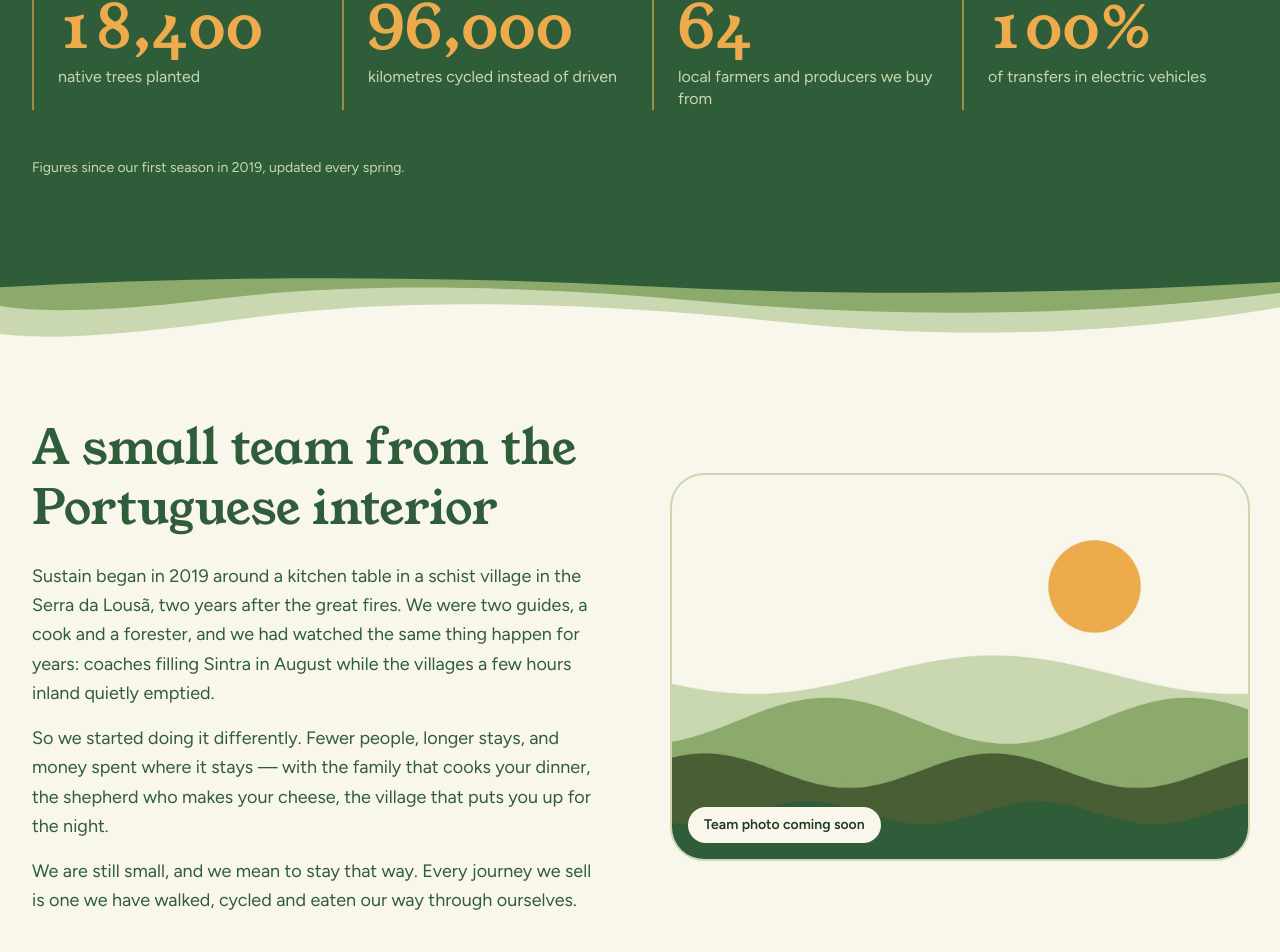
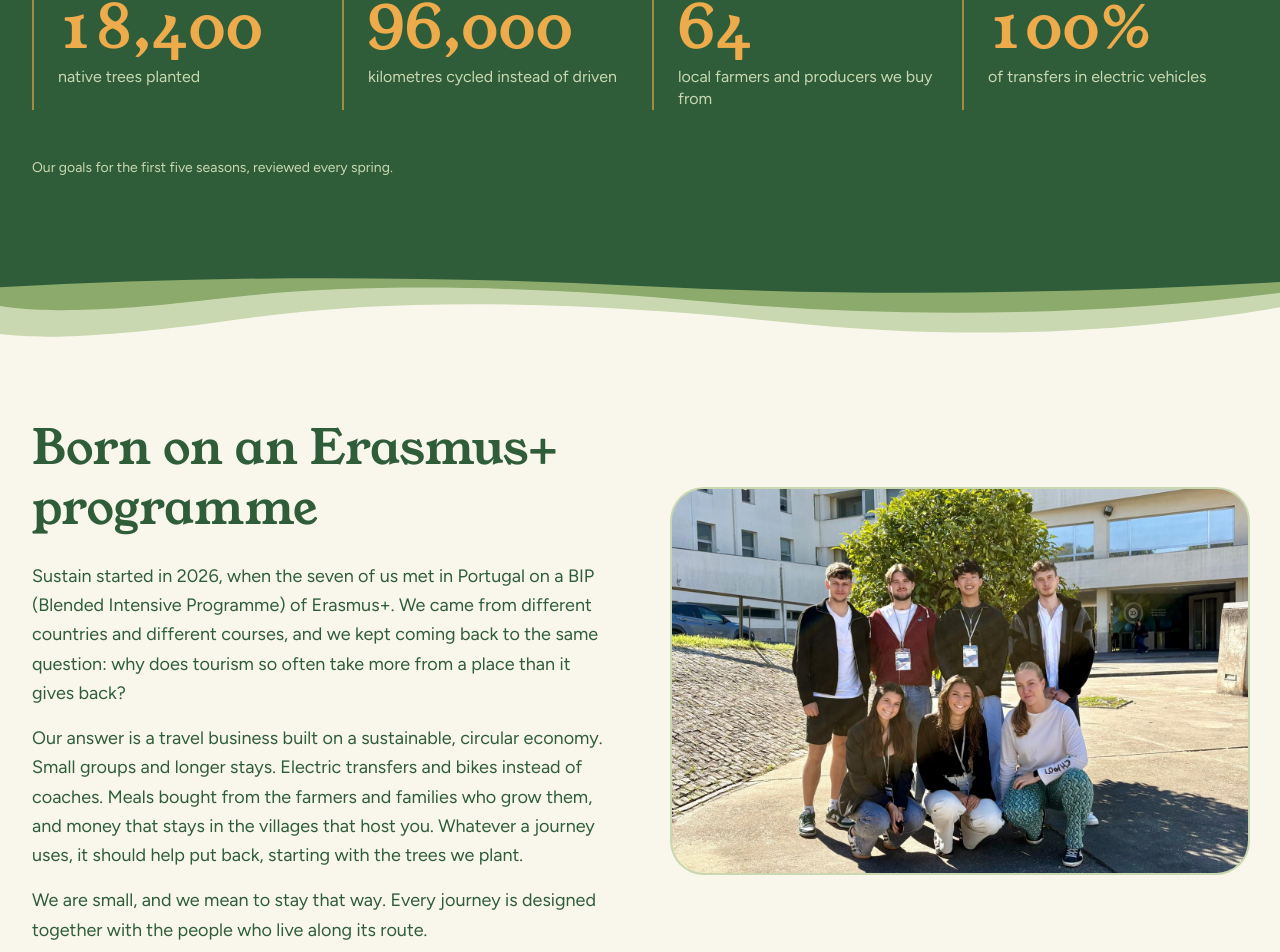
Before and after one commit to SustainTravel/sustaintravel.github.io, a Next.js app: page /en/ in a window 1280 px wide. Shown: the part 3970-4922 px from the top of the page. Built offline with nearby package versions, Linux system fonts and the light colour scheme.

Commit message:
feat: add team photo and Erasmus+ BIP founding story

```diff
--- a/src/components/landing/About.tsx
+++ b/src/components/landing/About.tsx
@@ -17,21 +17,17 @@ export function About({ dict }: { dict: Dictionary }) {
           </div>
         </div>
 
-        <figure className="relative">
-          {/* Final team photo drops in as /images/team.jpg at the same 3:2 ratio. */}
+        <figure>
           <div className="relative aspect-[3/2] overflow-hidden rounded-[2rem] bg-sage-pale ring-2 ring-sage-pale">
             <Image
               src="/images/team.jpg"
-              alt="" /* placeholder: use t.photoAlt with the real photo */
+              alt={t.photoAlt}
               width={1500}
               height={1000}
               sizes="(min-width: 1024px) 600px, 92vw"
               className="absolute inset-0 size-full object-cover"
             />
           </div>
-          <figcaption className="absolute bottom-4 left-4 rounded-full bg-cream px-4 py-2 text-sm font-semibold text-bark">
-            {t.photoComingSoon}
-          </figcaption>
         </figure>
       </div>
     </section>
--- a/src/content/photo-credits.ts
+++ b/src/content/photo-credits.ts
@@ -1,5 +1,5 @@
 // All photos are from Wikimedia Commons; author/licence/source copied from each file's page. Resized to 1600 px, EXIF stripped.
-// public/images/team.jpg is a generated placeholder (no credit needed).
+// public/images/team.jpg is the team's own photo (no credit needed).
 export interface PhotoCredit {
   file: string;
   author: string;
--- a/src/i18n/dictionaries/en.ts
+++ b/src/i18n/dictionaries/en.ts
@@ -112,26 +112,25 @@ export const en = {
   impact: {
     eyebrow: "Impact in numbers",
     title: "What slow travel adds up to",
-    lead: "Small groups, many seasons. Here is what our guests have done so far.",
+    lead: "Small groups, many seasons. Here is what we are working towards.",
     stats: {
       trees: { value: "18,400", label: "native trees planted" },
       km: { value: "96,000", label: "kilometres cycled instead of driven" },
       producers: { value: "64", label: "local farmers and producers we buy from" },
       ev: { value: "100%", label: "of transfers in electric vehicles" },
     },
-    note: "Figures since our first season in 2019, updated every spring.",
+    note: "Our goals for the first five seasons, reviewed every spring.",
   },
 
   about: {
     eyebrow: "About us",
-    title: "A small team from the Portuguese interior",
+    title: "Born on an Erasmus+ programme",
     story: [
-      "Sustain began in 2019 around a kitchen table in a schist village in the Serra da Lousã, two years after the great fires. We were two guides, a cook and a forester, and we had watched the same thing happen for years: coaches filling Sintra in August while the villages a few hours inland quietly emptied.",
-      "So we started doing it differently. Fewer people, longer stays, and money spent where it stays — with the family that cooks your dinner, the shepherd who makes your cheese, the village that puts you up for the night.",
-      "We are still small, and we mean to stay that way. Every journey we sell is one we have walked, cycled and eaten our way through ourselves.",
+      "Sustain started in 2026, when the seven of us met in Portugal on a BIP (Blended Intensive Programme) of Erasmus+. We came from different countries and different courses, and we kept coming back to the same question: why does tourism so often take more from a place than it gives back?",
+      "Our answer is a travel business built on a sustainable, circular economy. Small groups and longer stays. Electric transfers and bikes instead of coaches. Meals bought from the farmers and families who grow them, and money that stays in the villages that host you. Whatever a journey uses, it should help put back, starting with the trees we plant.",
+      "We are small, and we mean to stay that way. Every journey is designed together with the people who live along its route.",
     ],
-    photoAlt: "The Sustain team",
-    photoComingSoon: "Team photo coming soon",
+    photoAlt: "The seven members of the Sustain team outside a university building in Portugal",
   },
 
   testimonials: {
--- a/src/i18n/dictionaries/pt.ts
+++ b/src/i18n/dictionaries/pt.ts
@@ -113,26 +113,25 @@ export const pt: Dictionary = {
   impact: {
     eyebrow: "O impacto em números",
     title: "Aquilo que o turismo lento já somou",
-    lead: "Grupos pequenos, muitas estações. Eis o que os nossos viajantes já fizeram.",
+    lead: "Grupos pequenos, muitas estações. Eis aquilo por que trabalhamos.",
     stats: {
       trees: { value: "18\u00a0400", label: "árvores autóctones plantadas" },
       km: { value: "96\u00a0000", label: "quilómetros de bicicleta em vez de carro" },
       producers: { value: "64", label: "agricultores e produtores locais parceiros" },
       ev: { value: "100%", label: "das deslocações em veículos elétricos" },
     },
-    note: "Números desde a nossa primeira temporada, em 2019, atualizados todas as primaveras.",
+    note: "As nossas metas para as primeiras cinco temporadas, revistas todas as primaveras.",
   },
 
   about: {
     eyebrow: "Sobre nós",
-    title: "Uma equipa pequena, do interior do país",
+    title: "Nascemos num programa Erasmus+",
     story: [
-      "A Sustain nasceu em 2019, à mesa da cozinha de uma aldeia de xisto na Serra da Lousã, dois anos depois dos grandes incêndios. Éramos dois guias, uma cozinheira e um engenheiro florestal, e há anos que víamos a mesma coisa: autocarros a encher Sintra em agosto, enquanto as aldeias a poucas horas dali se iam esvaziando.",
-      "Decidimos fazer de outra maneira. Menos gente, estadias mais longas, e o dinheiro gasto onde fica — na família que lhe faz o jantar, no pastor que faz o queijo, na aldeia que o recebe para dormir.",
-      "Continuamos pequenos, e queremos continuar assim. Cada viagem que vendemos é uma que já percorremos a pé, de bicicleta e à mesa.",
+      "A Sustain nasceu em 2026, quando nós os sete nos conhecemos em Portugal, num BIP (Blended Intensive Programme) do Erasmus+. Vínhamos de países e cursos diferentes e voltávamos sempre à mesma pergunta: porque é que o turismo tantas vezes tira mais a um lugar do que lhe devolve?",
+      "A nossa resposta é uma empresa de viagens assente numa economia sustentável e circular. Grupos pequenos e estadias mais longas. Transfers elétricos e bicicletas em vez de autocarros de turismo. Refeições compradas aos agricultores e às famílias que as produzem, e dinheiro que fica nas aldeias que o recebem. O que uma viagem gasta, deve ajudar a devolver — a começar pelas árvores que plantamos.",
+      "Somos pequenos e queremos continuar assim. Cada viagem é desenhada em conjunto com quem vive ao longo do seu percurso.",
     ],
-    photoAlt: "A equipa da Sustain",
-    photoComingSoon: "Fotografia da equipa em breve",
+    photoAlt: "Os sete membros da equipa da Sustain à porta de um edifício universitário em Portugal",
   },
 
   testimonials: {
```
Also changed, not shown: public/images/team.jpg, 1 other file (tests, documents, lock files or other folders).
